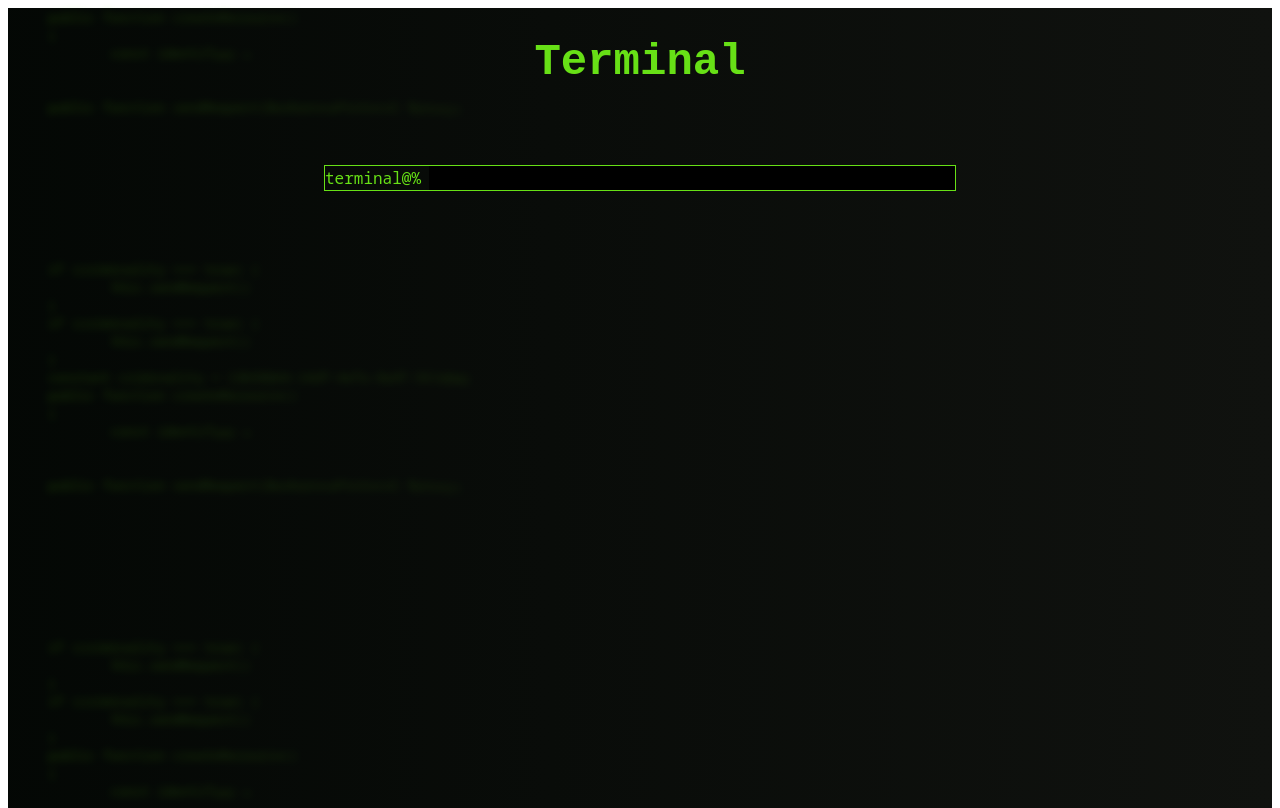
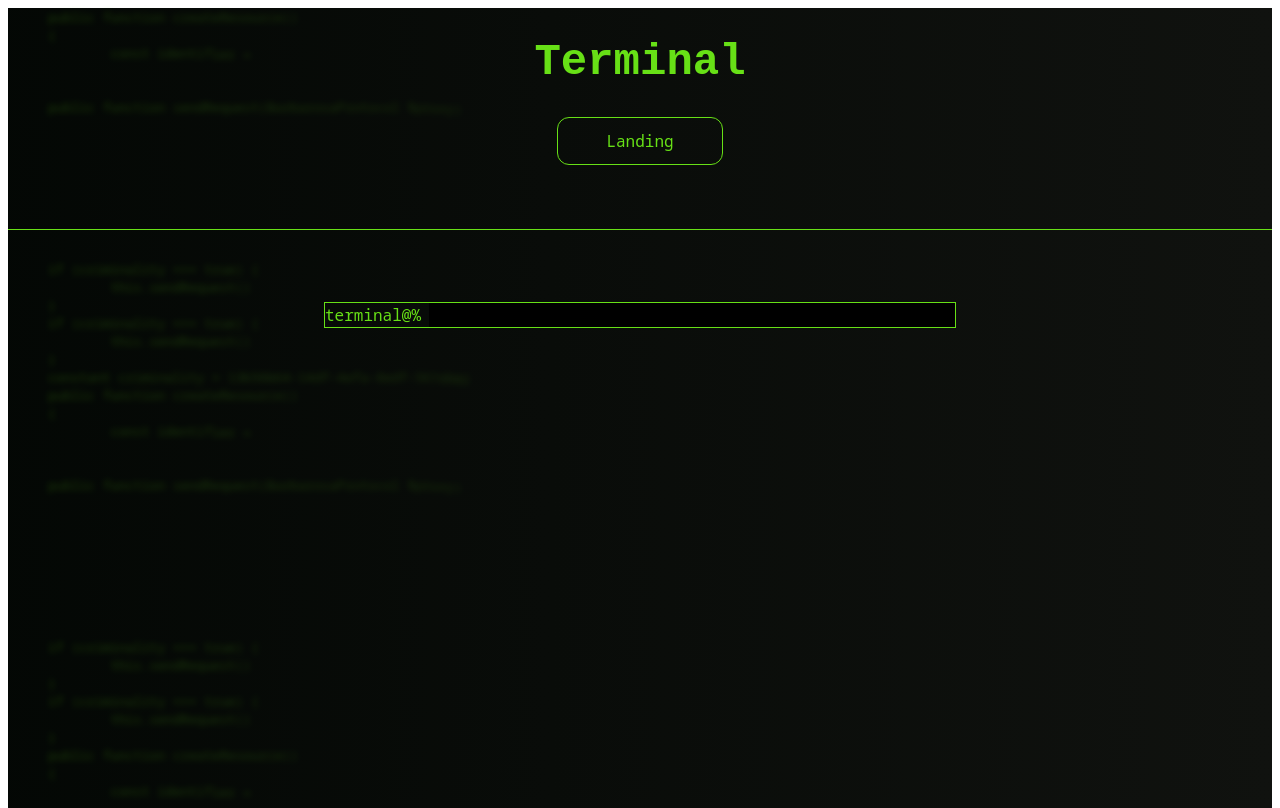
Before and after one commit to 00-status/terminal_game, a React app: page / in a window 1280 px wide. Built offline with nearby package versions, Linux system fonts and the light colour scheme; the HTML template or start-up script is replaced by a standard one.

Commit message:
Added a nav bar. Pulled the header up into TerminalPage.

```diff
--- a/src/Terminal/Terminal.tsx
+++ b/src/Terminal/Terminal.tsx
@@ -37,9 +37,6 @@ export const Terminal = () => {
     }, [outputRef, outputs]);
 
     return <div className="terminal">
-        <div className="terminal__header">
-            <h1 className="terminal__title">Terminal</h1>
-        </div>
         <div className="terminal__output-wrapper" ref={outputRef}>
             {outputs.map((output) => <div className="terminal__output" key={output.id}>{output.output}</div>)}
         </div>
--- a/src/Terminal/TerminalPage.tsx
+++ b/src/Terminal/TerminalPage.tsx
@@ -2,21 +2,27 @@
 import './terminal-page.css';
 import { Terminal } from "./Terminal";
 import { CodeBlockGenerator } from './CodeBlockGenerator';
+import { useNavigate } from 'react-router-dom';
 
 // TODO:
 // tab-complete directories.
-// Change generated display code to binary.
-// Place text animations on display code.
-// Make a thematic navbar component.
 // Make a more interesting directory hierarchy.
 
 export const TerminalPage = () => {
+    const navigate = useNavigate();
+
     document.title = "Terminal";
     return <div className="terminal-page">
         <div className="terminal-page__background">
             {[...Array(10).keys()].map((value: number) => <CodeBlockGenerator key={value} />)}
         </div>
         <div className="terminal-page__foreground">
+            <div className="terminal-page__header">
+                <h1 className="terminal-page__title">Terminal</h1>
+                <div className="terminal-page__nav">
+                    <a className='terminal-page__link' onClick={() => navigate("#")}>Landing</a>
+                </div>
+            </div>
             <Terminal />
         </div>
     </div>;
--- a/src/Terminal/terminal-page.css
+++ b/src/Terminal/terminal-page.css
@@ -33,7 +33,7 @@ html, body {
     margin: 0 40px;
 
     font-size: 13px;
-    filter: blur(4px);
+    filter: blur(3px);
 }
 
 .terminal-page__foreground {
@@ -45,8 +45,55 @@ html, body {
     height: 100%;
 
     display: flex;
-    flex-direction: row;
-    justify-content: center;
+    flex-direction: column;
+    align-items: center;
 
     background-image: linear-gradient(to right, #050a06bf, #10120f);
 }
+
+.terminal-page__header {
+    display: flex;
+    flex-direction: column;
+    justify-content: center;
+    align-items: center;
+    width: 100%;
+
+    padding-bottom: 64px;
+
+    border-bottom: 1px solid #67e016;
+}
+
+.terminal-page__title {
+    font-size: 44px;
+    font-family: "Kode Mono", monospace;
+    font-optical-sizing: auto;
+    font-weight: 700;
+    font-style: normal;
+
+    color: #67e016;
+}
+
+.terminal-page__nav {
+    display: flex;
+    flex-direction: row;
+    gap: 20px;
+}
+
+.terminal-page__link {
+    display: flex;
+    flex-direction: row;
+    justify-content: center;
+    align-items: center;
+
+    width: 140px;
+    padding: 12px;
+
+    border: 1px solid #67e016;
+    border-radius: 12px;
+    transition: all .1s ease-in-out;
+    cursor: pointer;
+}
+.terminal-page__link:hover {
+    background-color: #141613;
+    transform: scale(1.1);
+}
--- a/src/Terminal/terminal.css
+++ b/src/Terminal/terminal.css
@@ -4,23 +4,7 @@
     width: 50%;
 
     gap: 24px;
-}
-
-.terminal__header {
-    display: flex;
-    flex-direction: column;
-    justify-content: center;
-    align-items: center;
-}
-
-.terminal__title {
-    font-size: 44px;
-    font-family: "Kode Mono", monospace;
-    font-optical-sizing: auto;
-    font-weight: 700;
-    font-style: normal;
-
-    color: #67e016;
+    margin-top: 48px;
 }
 
 .terminal__output-wrapper {
```
